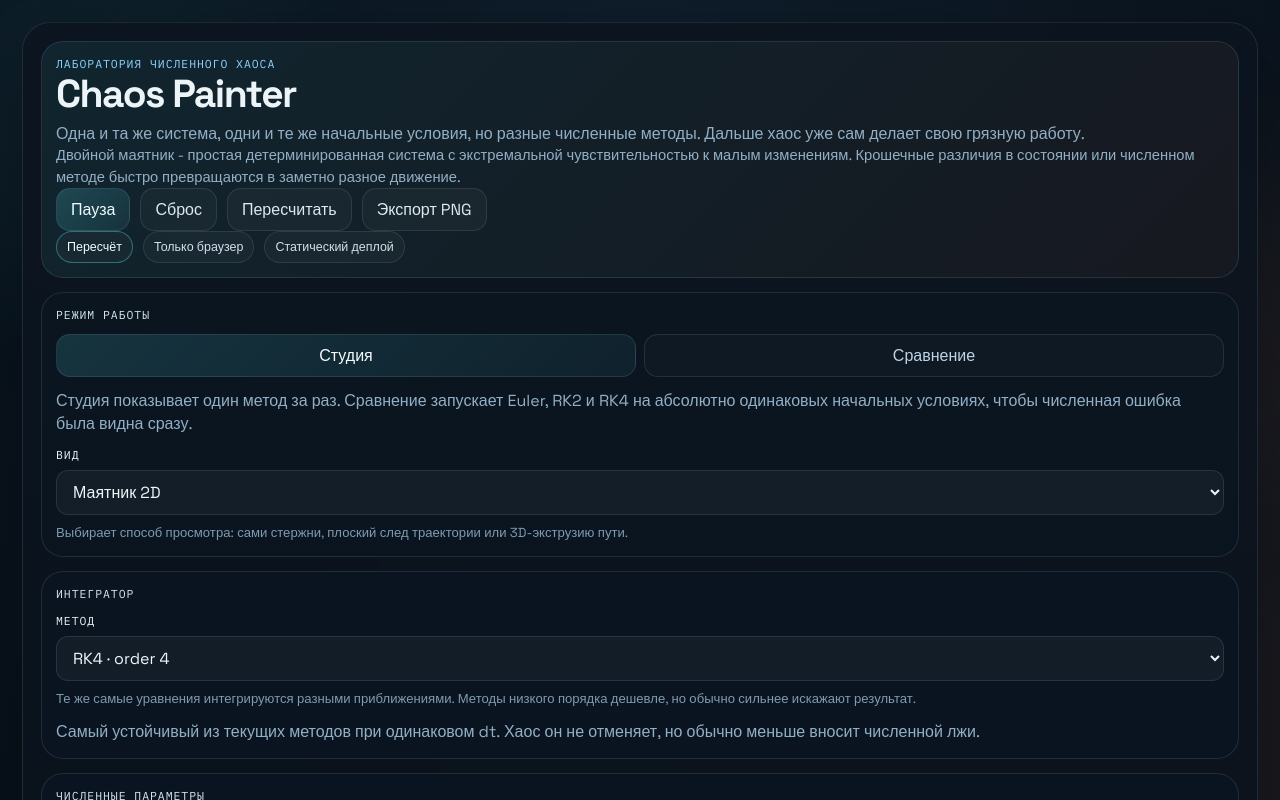
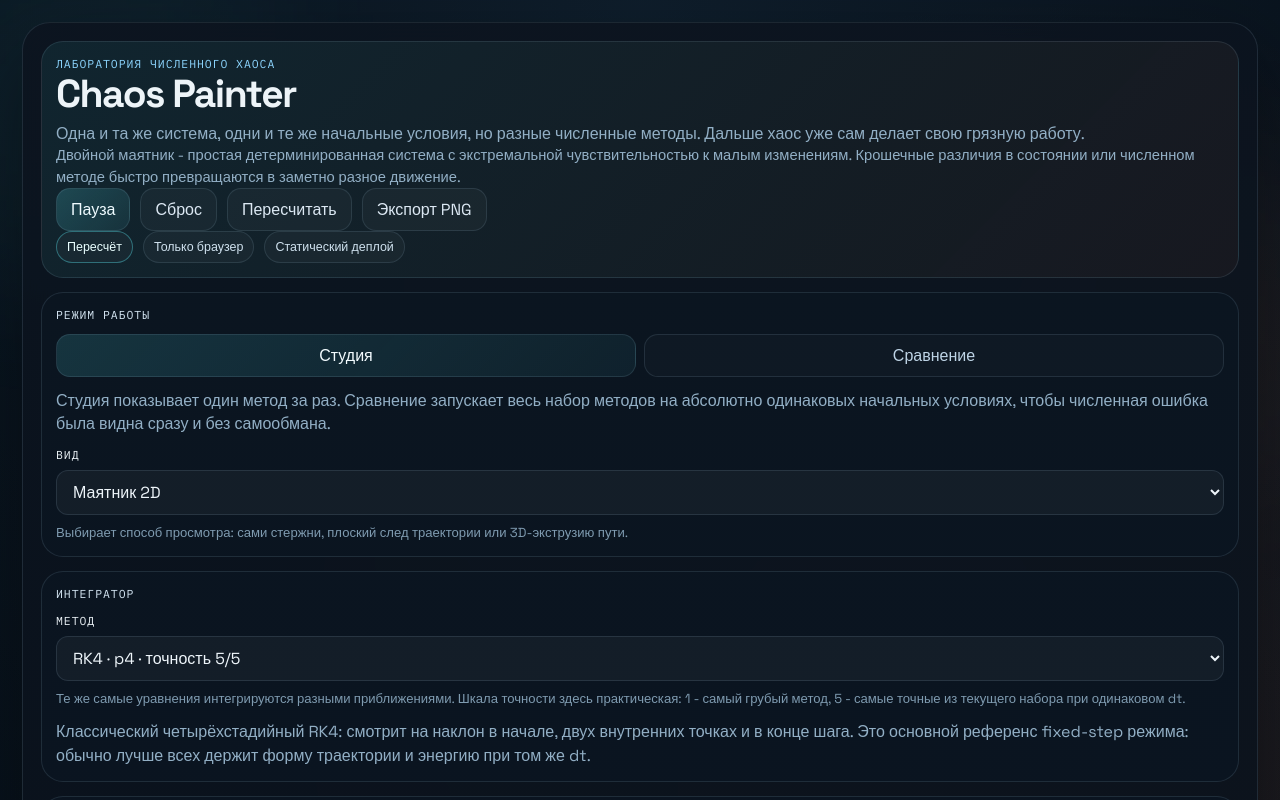
Before and after one commit to AnnaHrunova/chaos-painter, a React (Vite) app: page / in a window 1280 px wide. Shown: the top 800 px of the page. Built offline with nearby package versions, Linux system fonts and the light colour scheme.

Commit message:
Add Ralston and RK4 3/8 with accuracy ratings

```diff
--- a/src/components/ComparisonView.tsx
+++ b/src/components/ComparisonView.tsx
@@ -47,7 +47,7 @@ export function ComparisonView({
               referenceTrajectory={rk4Reference}
               showPendulum
               label={trajectory.methodLabel}
-              subtitle={`dt = ${trajectory.dt.toFixed(3)}, порядок ${integrator.order}`}
+              subtitle={`dt = ${trajectory.dt.toFixed(3)}, p${integrator.order}, точность ${integrator.accuracyRank}/5`}
             />
             <div className="comparison-meta">
               <span>{trajectory.samples[frameIndex]?.time.toFixed(2)} s</span>
--- a/src/components/ControlsPanel.tsx
+++ b/src/components/ControlsPanel.tsx
@@ -83,9 +83,9 @@ export function ControlsPanel({
           options={workspaceModeOptions}
         />
         <p className="field-note">
-          Студия показывает один метод за раз. Сравнение запускает Euler, RK2 и
-          RK4 на абсолютно одинаковых начальных условиях, чтобы численная
-          ошибка была видна сразу.
+          Студия показывает один метод за раз. Сравнение запускает весь набор
+          методов на абсолютно одинаковых начальных условиях, чтобы численная
+          ошибка была видна сразу и без самообмана.
         </p>
         {settings.workspaceMode === 'studio' ? (
           <SelectField
@@ -97,8 +97,8 @@ export function ControlsPanel({
           />
         ) : (
           <p className="field-note">
-            Сравнение показывает Euler, Midpoint, Heun, RK3 и RK4 бок о бок на
-            одних и тех же начальных условиях.
+            Сравнение показывает Euler, Midpoint, Heun, Ralston, RK3, RK4 и
+            RK4 (3/8) бок о бок на одних и тех же начальных условиях.
           </p>
         )}
       </Section>
@@ -109,15 +109,15 @@ export function ControlsPanel({
           value={settings.methodId}
           options={integrators.map((integrator) => ({
             value: integrator.id,
-            label: `${integrator.shortLabel} · order ${integrator.order}`,
+            label: `${integrator.shortLabel} · p${integrator.order} · точность ${integrator.accuracyRank}/5`,
           }))}
           disabled={settings.workspaceMode === 'comparison'}
-          description="Те же самые уравнения интегрируются разными приближениями. Методы низкого порядка дешевле, но обычно сильнее искажают результат."
+          description="Те же самые уравнения интегрируются разными приближениями. Шкала точности здесь практическая: 1 - самый грубый метод, 5 - самые точные из текущего набора при одинаковом dt."
           onChange={(value) => onChange({ methodId: value as StudioSettings['methodId'] })}
         />
         <p className="field-note">
           {settings.workspaceMode === 'comparison'
-            ? 'В режиме сравнения одновременно считаются Euler, Midpoint, Heun, RK3 и RK4 на одном и том же наборе параметров.'
+            ? 'В режиме сравнения одновременно считаются Euler, Midpoint, Heun, Ralston, RK3, RK4 и RK4 (3/8) на одном и том же наборе параметров.'
             : currentIntegrator?.description}
         </p>
       </Section>
--- a/src/components/MetricsPanel.tsx
+++ b/src/components/MetricsPanel.tsx
@@ -1,4 +1,5 @@
 import { computeDivergenceSeries } from '../simulation/comparison';
+import { getIntegrator } from '../integrators';
 import { formatFixed, formatPercent, formatSigned } from '../lib/format';
 import type { WorkspaceMode } from '../app/model';
 import type { MetricPoint, TrajectorySeries } from '../physics/types';
@@ -32,10 +33,10 @@ export function MetricsPanel({
     const energySeries = comparisonTrajectories.map(toEnergySeries);
     const divergenceSeries = comparisonTrajectories
       .filter((trajectory) => trajectory.methodId !== reference.methodId)
-      .map((trajectory, index) => ({
+      .map((trajectory) => ({
         id: trajectory.methodId,
         label: `${trajectory.methodLabel} vs ${reference.methodLabel}`,
-        color: ['#ff8b5a', '#9ec1ff'][index] ?? '#ff8b5a',
+        color: getIntegrator(trajectory.methodId).accentColor,
         points: computeDivergenceSeries(reference, trajectory),
       }));
 
@@ -109,11 +110,13 @@ export function MetricsPanel({
 
 function toEnergySeries(trajectory: TrajectorySeries): ChartSeries {
   const palette: Record<TrajectorySeries['methodId'], string> = {
-    euler: '#ff8b5a',
-    midpoint: '#8fe1ff',
-    heun: '#ffd36e',
-    rk3: '#d7a8ff',
-    rk4: '#a6ff9e',
+    euler: getIntegrator('euler').accentColor,
+    midpoint: getIntegrator('midpoint').accentColor,
+    heun: getIntegrator('heun').accentColor,
+    ralston: getIntegrator('ralston').accentColor,
+    rk3: getIntegrator('rk3').accentColor,
+    rk4: getIntegrator('rk4').accentColor,
+    rk4_38: getIntegrator('rk4_38').accentColor,
   };
 
   return {
--- a/src/integrators/euler.ts
+++ b/src/integrators/euler.ts
@@ -7,7 +7,9 @@ export const eulerIntegrator: IntegratorDefinition = {
   label: 'Euler',
   shortLabel: 'Euler',
   order: 1,
+  accuracyRank: 1,
+  accentColor: '#ff8b5a',
   description:
-    'Быстрый и грубый метод первого порядка. Хорошо показывает численный дрейф, нестабильность и артефакты при крупном dt.',
+    'Берёт производную только в начале шага и слепо тянет состояние вперёд по этой касательной. Самый дешёвый и самый неточный: быстро накапливает дрейф энергии и заметно врёт на крупном dt.',
   step: (state, params, dt) => addScaledState(state, derivatives(state, params), dt),
 };
--- a/src/integrators/heun.ts
+++ b/src/integrators/heun.ts
@@ -7,8 +7,10 @@ export const heunIntegrator: IntegratorDefinition = {
   label: 'Heun / Improved Euler',
   shortLabel: 'Heun',
   order: 2,
+  accuracyRank: 2,
+  accentColor: '#ffd36e',
   description:
-    'Предиктор-корректор второго порядка. Обычно заметно аккуратнее обычного Euler, но всё ещё простой и наглядный.',
+    'Сначала делает черновой шаг как Euler, потом усредняет наклон в начале и в конце шага. Тоже второй порядок, но с другим характером ошибки: часто мягче ведёт себя там, где наклон быстро меняется.',
   step: (state, params, dt) => {
     const k1 = derivatives(state, params);
     const predictor = addScaledState(state, k1, dt);
--- a/src/integrators/index.ts
+++ b/src/integrators/index.ts
@@ -1,7 +1,9 @@
 import { eulerIntegrator } from './euler';
 import { heunIntegrator } from './heun';
 import { midpointIntegrator } from './midpoint';
+import { ralstonIntegrator } from './ralston';
 import { rk3Integrator } from './rk3';
+import { rk4_38Integrator } from './rk4_38';
 import { rk4Integrator } from './rk4';
 import type { IntegrationMethodId, IntegratorDefinition } from './types';
 
@@ -9,16 +11,20 @@ export const integrators: IntegratorDefinition[] = [
   eulerIntegrator,
   midpointIntegrator,
   heunIntegrator,
+  ralstonIntegrator,
   rk3Integrator,
   rk4Integrator,
+  rk4_38Integrator,
 ];
 
 export const comparisonMethodIds: IntegrationMethodId[] = [
   'euler',
   'midpoint',
   'heun',
+  'ralston',
   'rk3',
   'rk4',
+  'rk4_38',
 ];
 
 export function getIntegrator(methodId: IntegrationMethodId): IntegratorDefinition {
--- a/src/integrators/midpoint.ts
+++ b/src/integrators/midpoint.ts
@@ -7,8 +7,10 @@ export const midpointIntegrator: IntegratorDefinition = {
   label: 'RK2 / Midpoint',
   shortLabel: 'RK2',
   order: 2,
+  accuracyRank: 2,
+  accentColor: '#8fe1ff',
   description:
-    'Более аккуратный метод второго порядка. Часто даёт разумный компромисс между скоростью расчёта и точностью.',
+    'Сначала оценивает, куда система придёт к середине шага, и уже там берёт основной наклон. Обычно заметно честнее Euler на криволинейном движении и даёт хороший базовый компромисс цена/качество.',
   step: (state, params, dt) => {
     const k1 = derivatives(state, params);
     const midpointState = addScaledState(state, k1, dt * 0.5);
--- /dev/null
+++ b/src/integrators/ralston.ts
@@ -0,0 +1,26 @@
+import { derivatives } from '../physics/pendulum';
+import { addScaledState } from '../physics/stateMath';
+import type { IntegratorDefinition } from './types';
+
+export const ralstonIntegrator: IntegratorDefinition = {
+  id: 'ralston',
+  label: 'Ralston RK2',
+  shortLabel: 'Ralston',
+  order: 2,
+  accuracyRank: 3,
+  accentColor: '#66f0c6',
+  description:
+    'Ещё один метод второго порядка, но с более удачными весами, чем у обычного RK2. На том же dt часто даёт чуть меньшую локальную ошибку и меньше портит форму траектории.',
+  step: (state, params, dt) => {
+    const k1 = derivatives(state, params);
+    const shiftedState = addScaledState(state, k1, (dt * 2) / 3);
+    const k2 = derivatives(shiftedState, params);
+
+    return {
+      theta1: state.theta1 + dt * (k1.theta1 / 4 + (3 * k2.theta1) / 4),
+      omega1: state.omega1 + dt * (k1.omega1 / 4 + (3 * k2.omega1) / 4),
+      theta2: state.theta2 + dt * (k1.theta2 / 4 + (3 * k2.theta2) / 4),
+      omega2: state.omega2 + dt * (k1.omega2 / 4 + (3 * k2.omega2) / 4),
+    };
+  },
+};
--- a/src/integrators/rk3.ts
+++ b/src/integrators/rk3.ts
@@ -7,8 +7,10 @@ export const rk3Integrator: IntegratorDefinition = {
   label: 'RK3',
   shortLabel: 'RK3',
   order: 3,
+  accuracyRank: 4,
+  accentColor: '#d7a8ff',
   description:
-    'Метод Рунге-Кутты третьего порядка. Часто даёт полезную середину между RK2 и RK4 по цене и качеству.',
+    'Использует три оценки наклона внутри одного шага и поэтому лучше отслеживает быстро меняющуюся геометрию траектории. Обычно уже сильно чище семейства RK2, но ещё дешевле классического RK4.',
   step: (state, params, dt) => {
     const k1 = derivatives(state, params);
     const k2 = derivatives(addScaledState(state, k1, dt * 0.5), params);
--- a/src/integrators/rk4.ts
+++ b/src/integrators/rk4.ts
@@ -7,8 +7,10 @@ export const rk4Integrator: IntegratorDefinition = {
   label: 'RK4',
   shortLabel: 'RK4',
   order: 4,
+  accuracyRank: 5,
+  accentColor: '#a6ff9e',
   description:
-    'Самый устойчивый из текущих методов при одинаковом dt. Хаос он не отменяет, но обычно меньше вносит численной лжи.',
+    'Классический четырёхстадийный RK4: смотрит на наклон в начале, двух внутренних точках и в конце шага. Это основной референс fixed-step режима: обычно лучше всех держит форму траектории и энергию при том же dt.',
   step: (state, params, dt) => {
     const k1 = derivatives(state, params);
     const k2 = derivatives(addScaledState(state, k1, dt * 0.5), params);
--- /dev/null
+++ b/src/integrators/rk4_38.ts
@@ -0,0 +1,51 @@
+import { derivatives } from '../physics/pendulum';
+import { addScaledState } from '../physics/stateMath';
+import type { IntegratorDefinition } from './types';
+
+export const rk4_38Integrator: IntegratorDefinition = {
+  id: 'rk4_38',
+  label: 'RK4 (3/8)',
+  shortLabel: 'RK4 3/8',
+  order: 4,
+  accuracyRank: 5,
+  accentColor: '#ff79c9',
+  description:
+    'Альтернативная схема RK4 того же четвёртого порядка, но с другими внутренними весами стадий. При том же dt обычно близка к классическому RK4, но в хаотических режимах может расходиться с ним по-своему.',
+  step: (state, params, dt) => {
+    const k1 = derivatives(state, params);
+    const k2 = derivatives(addScaledState(state, k1, dt / 3), params);
+    const stage3State = {
+      theta1: state.theta1 + dt * (-k1.theta1 / 3 + k2.theta1),
+      omega1: state.omega1 + dt * (-k1.omega1 / 3 + k2.omega1),
+      theta2: state.theta2 + dt * (-k1.theta2 / 3 + k2.theta2),
+      omega2: state.omega2 + dt * (-k1.omega2 / 3 + k2.omega2),
+    };
+    const k3 = derivatives(stage3State, params);
+    const stage4State = {
+      theta1: state.theta1 + dt * (k1.theta1 - k2.theta1 + k3.theta1),
+      omega1: state.omega1 + dt * (k1.omega1 - k2.omega1 + k3.omega1),
+      theta2: state.theta2 + dt * (k1.theta2 - k2.theta2 + k3.theta2),
+      omega2: state.omega2 + dt * (k1.omega2 - k2.omega2 + k3.omega2),
+    };
+    const k4 = derivatives(stage4State, params);
+
+    return {
+      theta1:
+        state.theta1 +
+        dt *
+          ((k1.theta1 + 3 * k2.theta1 + 3 * k3.theta1 + k4.theta1) / 8),
+      omega1:
+        state.omega1 +
+        dt *
+          ((k1.omega1 + 3 * k2.omega1 + 3 * k3.omega1 + k4.omega1) / 8),
+      theta2:
+        state.theta2 +
+        dt *
+          ((k1.theta2 + 3 * k2.theta2 + 3 * k3.theta2 + k4.theta2) / 8),
+      omega2:
+        state.omega2 +
+        dt *
+          ((k1.omega2 + 3 * k2.omega2 + 3 * k3.omega2 + k4.omega2) / 8),
+    };
+  },
+};
--- a/src/integrators/types.ts
+++ b/src/integrators/types.ts
@@ -4,14 +4,18 @@ export type IntegrationMethodId =
   | 'euler'
   | 'midpoint'
   | 'heun'
+  | 'ralston'
   | 'rk3'
-  | 'rk4';
+  | 'rk4'
+  | 'rk4_38';
 
 export interface IntegratorDefinition {
   id: IntegrationMethodId;
   label: string;
   shortLabel: string;
   order: number;
+  accuracyRank: number;
+  accentColor: string;
   description: string;
   step: (
     state: PendulumState,
```
